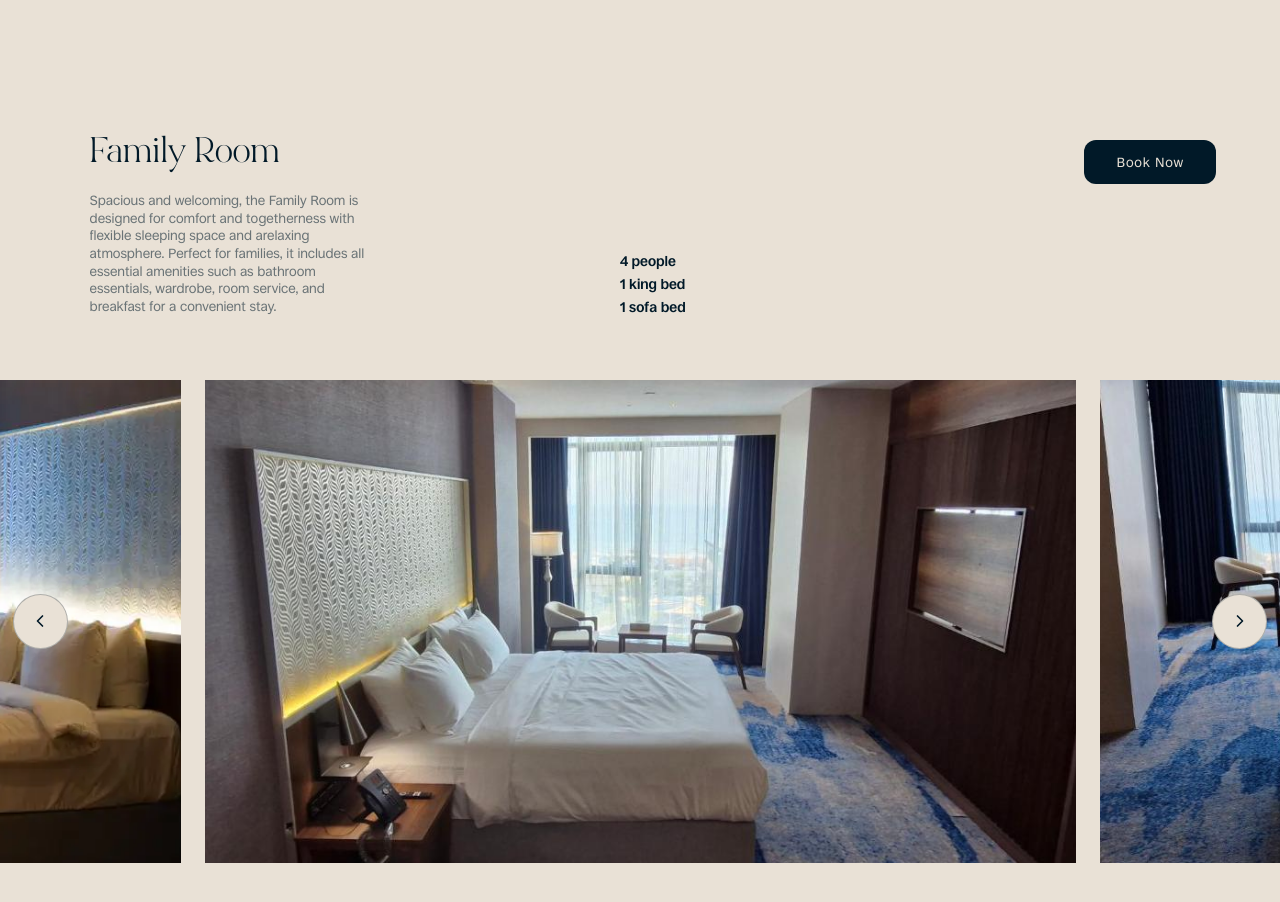
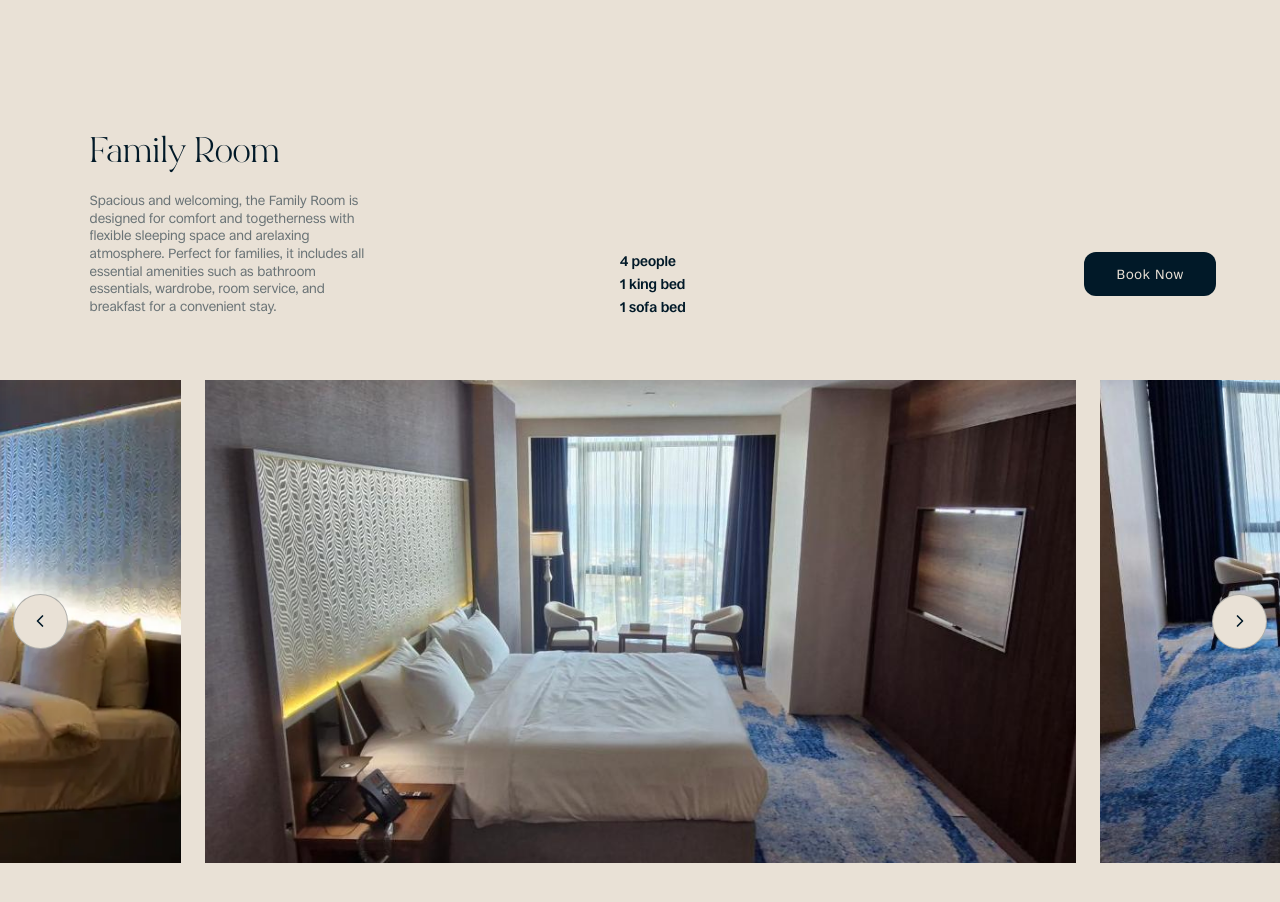
Before and after one commit to Mustafa-ali20/Ocean-View-Hotel, a React (Vite) app: page / in a window 1280 px wide. Shown: the part 3040-3942 px from the top of the page. Built offline with nearby package versions, Linux system fonts and the light colour scheme.

Commit message:
Para bug fixed

```diff
--- a/src/pages/Rooms/RoomsSlider.jsx
+++ b/src/pages/Rooms/RoomsSlider.jsx
@@ -37,10 +37,11 @@ const detailVariant = {
 
 const animateParagraph = (paraEl) => {
   if (!paraEl) return;
-  paraEl.innerHTML = paraEl.dataset.original || paraEl.textContent;
-  paraEl.dataset.original = paraEl.dataset.original || paraEl.textContent;
 
-  const text = paraEl.dataset.original;
+  // always read fresh text, never use stale cache
+  const text = paraEl.dataset.original || paraEl.textContent.trim();
+  paraEl.dataset.original = text;
+
   const words = text.split(" ");
   paraEl.innerHTML = words
     .map((w) => `<span class="rooms-word">${w} </span>`)
@@ -86,6 +87,9 @@ const RoomsSlider = () => {
   const activeRoom = roomsData[activeIndex];
 
   useEffect(() => {
+    if (paraRef.current) {
+      delete paraRef.current.dataset.original;
+    }
     animateParagraph(paraRef.current);
   }, [activeIndex]);
 
@@ -95,7 +99,7 @@ const RoomsSlider = () => {
 
   return (
     <div className="rooms-slider" id="rooms">
-      {/* ── Overlay content ───────────────────────────────── */}
+      {/* ── Overlay content */}
       <div className="rooms-overlay">
         <div className="rooms-overlay__left">
           <div className="rooms-overlay__name-wrap">
@@ -151,7 +155,7 @@ const RoomsSlider = () => {
         </div>
       </div>
 
-      {/* ── Slider + Arrows wrapper ───────────────────────── */}
+      {/* ── Slider + Arrows wrapper */}
       <div className="rooms-slider__wrapper">
         {/* Left arrow */}
         <button
--- a/src/pages/Rooms/RoomsSlider.scss
+++ b/src/pages/Rooms/RoomsSlider.scss
@@ -20,7 +20,7 @@ $muted: rgba(1, 25, 40, 0.55);
   padding: 2.5rem 5vw 4rem 7vw;
   gap: 2rem;
 
-  @media (max-width: 768px) {
+  @media (max-width: 820px) {
     grid-template-columns: 1fr;
     padding: 2rem 1.5rem 1.5rem;
     gap: 1.15rem;
@@ -46,7 +46,7 @@ $muted: rgba(1, 25, 40, 0.55);
   font-weight: normal;
   margin: 0;
 
-  @media (max-width: 768px) {
+  @media (max-width: 820px) {
     font-size: clamp(1.4rem, 6vw, 2.2rem);
   }
 }
@@ -72,7 +72,12 @@ $muted: rgba(1, 25, 40, 0.55);
     display: inline;
   }
 
-  @media (max-width: 768px) {
+  @media (max-width: 820px) {
+    max-width: 60%;
+    font-size: 0.9rem;
+  }
+
+  @media (max-width: 480px) {
     max-width: 100%;
     font-size: 0.9rem;
   }
@@ -85,7 +90,7 @@ $muted: rgba(1, 25, 40, 0.55);
   justify-content: center;
   padding-top: 7.5rem;
 
-  @media (max-width: 768px) {
+  @media (max-width: 820px) {
     justify-content: flex-start;
     padding-top: 0.3rem;
   }
@@ -115,10 +120,11 @@ $muted: rgba(1, 25, 40, 0.55);
   display: flex;
   justify-content: flex-end;
   align-items: flex-start;
-  padding-top: 0.5rem;
+  padding-top: 7.5rem;
 
-  @media (max-width: 768px) {
+  @media (max-width: 820px) {
     justify-content: flex-start;
+    padding-top: 0.3rem;
   }
 }
 
@@ -223,7 +229,7 @@ $muted: rgba(1, 25, 40, 0.55);
   }
 
   // disable snap on mobile — JS handles it via arrows
-  @media (max-width: 768px) {
+  @media (max-width: 820px) {
     scroll-snap-type: none;
   }
 }
```
